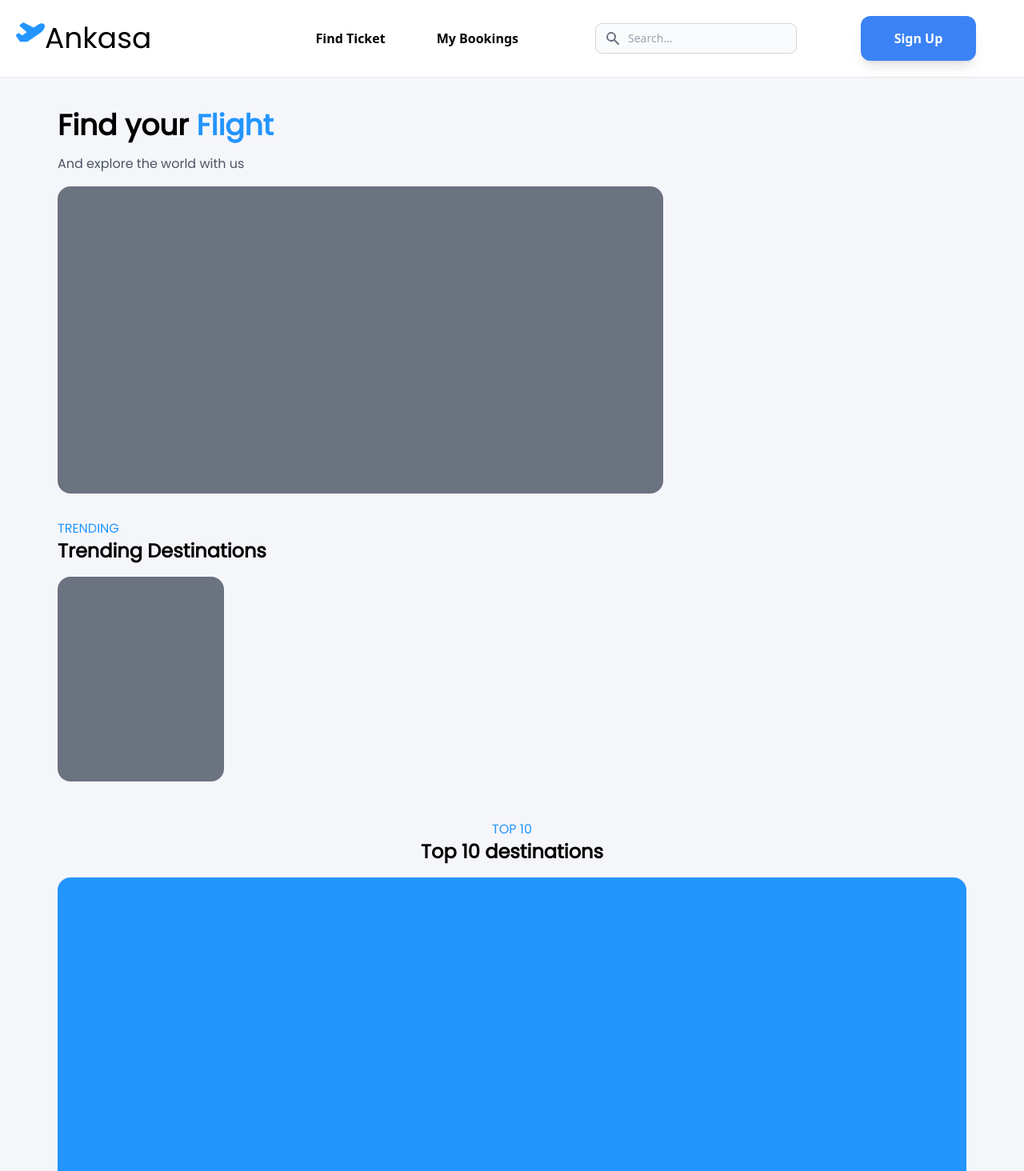
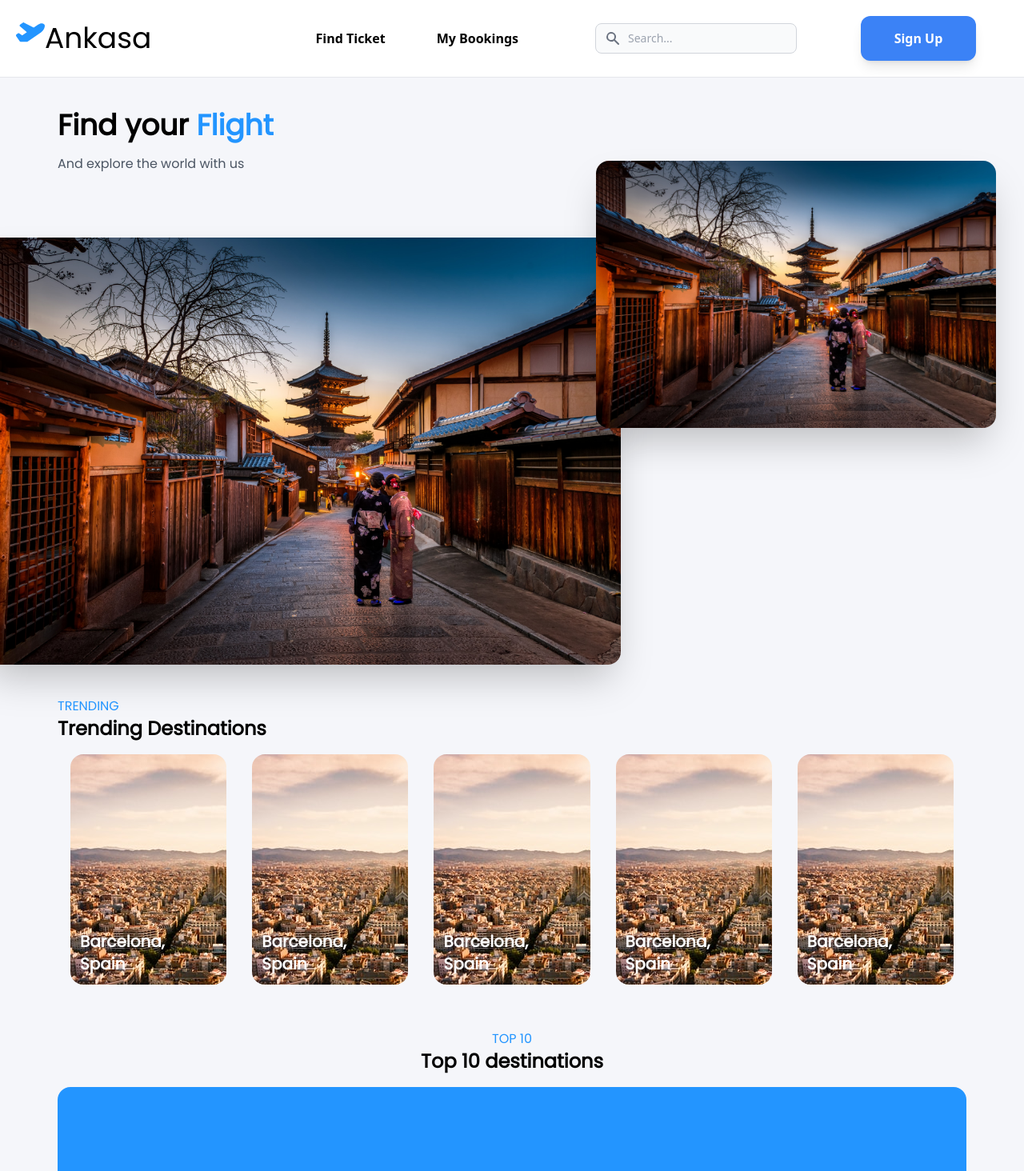
Before and after one commit to bayuaria33/frontend-ankasa-next, a Next.js app: page / in a window 1280 px wide. Shown: the top 1464 px of the page at 80% size. Built offline with nearby package versions, Linux system fonts and the light colour scheme.

Commit message:
updated landing page

```diff
--- a/src/components/landing/trending.js
+++ b/src/components/landing/trending.js
@@ -1,10 +1,63 @@
+import Image from "next/image";
+import bar from "../../../public/barcelona.jpg";
+
 export const Trending = () => {
   return (
-    <div className="md:px-16 px-4 my-4">
+    <div className="md:px-16 px-4 my-6">
       <p className="md:block text-md hidden text-ankasa-blue">TRENDING</p>
       <p className="text-2xl text-black md:font-bold">Trending Destinations</p>
-      <div className="text-black flex my-4">
-        <div className="h-64 w-52 bg-gray-500 rounded-2xl"></div>
+      <div className="h-64 w-52 bg-gray-500 rounded-2xl mx-4 md:hidden flex"></div>
+      <div className="text-black my-4 hidden md:flex justify-center">
+        {/* 1 */}
+        <div
+          className="h-72 w-52 rounded-2xl mx-4 flex-col flex justify-end p-3 text-xl font-bold text-white"
+          style={{
+            backgroundImage: `url(${bar.src})`,
+          }}
+        >
+          <p>Barcelona,</p>
+          <p>Spain</p>
+        </div>
+        {/* 2 */}
+        <div
+          className="h-72 w-52 rounded-2xl mx-4 flex-col flex justify-end p-3 text-xl font-bold text-white"
+          style={{
+            backgroundImage: `url(${bar.src})`,
+          }}
+        >
+          <p>Barcelona,</p>
+          <p>Spain</p>
+        </div>
+        {/* 3 */}
+        <div
+          className="h-72 w-52 rounded-2xl mx-4 flex-col flex justify-end p-3 text-xl font-bold text-white"
+          style={{
+            backgroundImage: `url(${bar.src})`,
+          }}
+        >
+          <p>Barcelona,</p>
+          <p>Spain</p>
+        </div>
+        {/* 4 */}
+        <div
+          className="h-72 w-52 rounded-2xl mx-4 flex-col flex justify-end p-3 text-xl font-bold text-white"
+          style={{
+            backgroundImage: `url(${bar.src})`,
+          }}
+        >
+          <p>Barcelona,</p>
+          <p>Spain</p>
+        </div>
+        {/* 5 */}
+        <div
+          className="h-72 w-52 rounded-2xl mx-4 flex-col flex justify-end p-3 text-xl font-bold text-white"
+          style={{
+            backgroundImage: `url(${bar.src})`,
+          }}
+        >
+          <p>Barcelona,</p>
+          <p>Spain</p>
+        </div>
       </div>
     </div>
   );
@@ -28,14 +81,29 @@ export const Popular = () => {
 
 export const Explore = () => {
   return (
-    <div className="hidden md:block md:px-16 px-4 my-4">
-      <p className="text-4xl font-extrabold text-black ">
-        Find your <span className="text-ankasa-blue">Flight</span>
-      </p>
-      <p className="text-gray-600 my-4">And explore the world with us</p>
-      <div className="w-2/3 h-96 bg-gray-500 rounded-2xl">
-
+    <div className="hidden xl:block md:px-16 px-4 my-4">
+      <div className="w-11/12 bg-transparent flex justify-between absolute">
+        <div>
+          <p className="text-4xl font-extrabold text-black ">
+            Find your <span className="text-ankasa-blue">Flight</span>
+          </p>
+          <p className="text-gray-600 my-4">And explore the world with us</p>
+        </div>
+        <Image
+          src={"/japan.jpg"}
+          width={500}
+          height={250}
+          alt="japan"
+          className="rounded-2xl mt-16 hidden xl:block shadow-2xl"
+        />
       </div>
+      <Image
+        src={"/japan.jpg"}
+        width={800}
+        height={400}
+        alt="japan"
+        className="rounded-2xl -ml-24 mt-40 shadow-2xl"
+      />
     </div>
   );
 };
```
Also changed, not shown: public/barcelona.jpg (added), public/japan.jpg (added).
